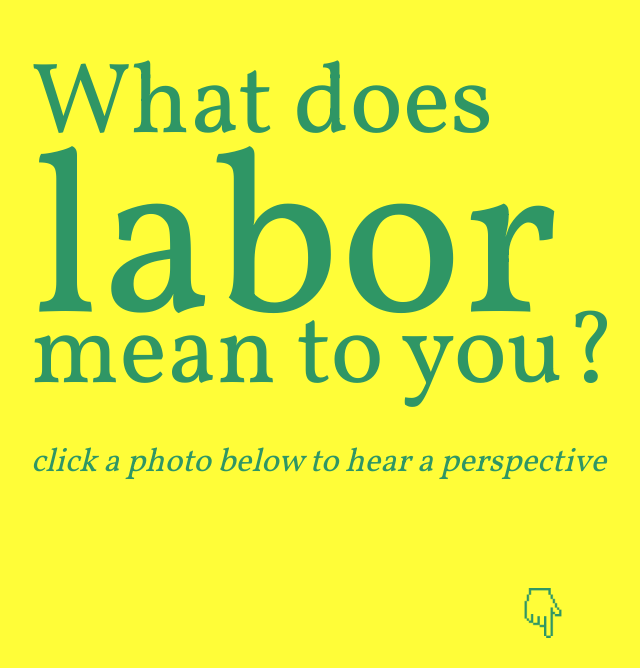
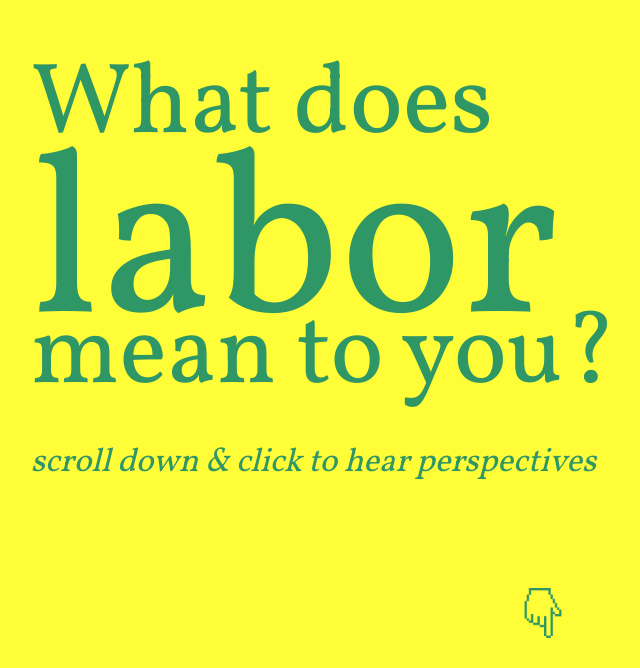
Before and after one commit to hanstercek/labor, a plain HTML site: page index.html in a window 1280 px wide. Shown: the part 132-800 px from the top of the page, without its empty margins (97-737 px from the left). Drawn offline with nearby package versions, Linux system fonts and the light colour scheme.

Commit message:
Changed sub-title again

```diff
--- a/index.html
+++ b/index.html
@@ -62,7 +62,7 @@
       <h2>What does</h2>
       <h1>labor</h1>
       <h2>mean to you?</h2>
-      <h3 class="italic">click a photo below to hear a perspective</h3>
+      <h3 class="italic">scroll down &amp; click to hear perspectives</h3>
     </div>
     <div id="button-down"></div>
   </section>
```
